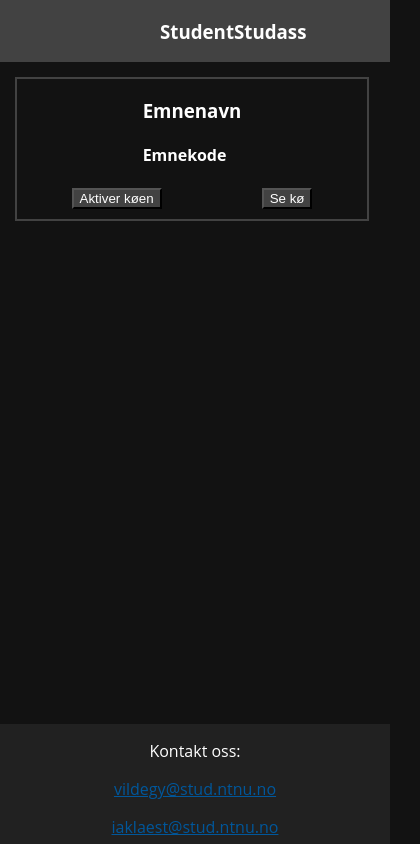
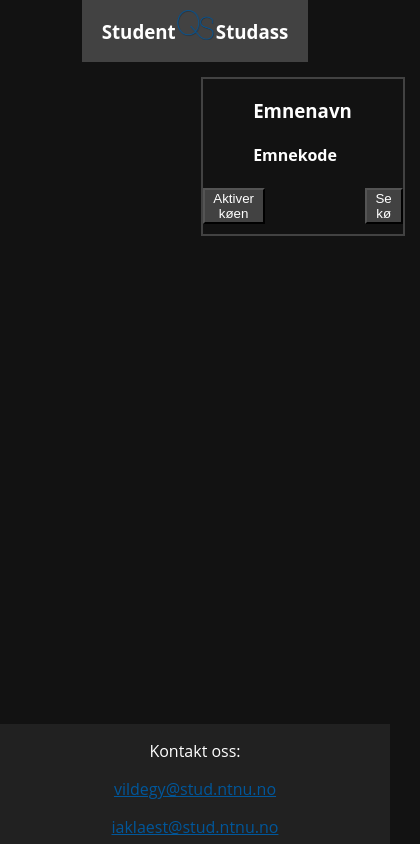
Before and after one commit to Prosjekt-IDATT2105/Frontend, a Vue app: page /studass in a window 390 px wide. Shown: the whole page, 420 px wide, since content can reach past the window. Built offline with nearby package versions, Linux system fonts and the light colour scheme; no server answers.

Commit message:
started on mobile responsive app

```diff
--- a/src/App.vue
+++ b/src/App.vue
@@ -1,6 +1,9 @@
 <!-- Selve applikasjonen som vises for brukeren med link
 til de andre sidene-->
 <template>
+  <div class="User" v-if="this.$store.getters.GET_IsLoggedIn">
+    <h2>{{ this.$store.getters.GET_USERNAME }}</h2>
+  </div>
   <router-view />
   <div id="footer">
     <footer>
@@ -23,7 +26,6 @@ body {
   color: #ffffff;
   justify-content: space-between;
 }
-
 .logInStatus {
   color: azure;
 }
@@ -50,7 +52,16 @@ body {
 .studentbox-container {
   justify-self: center;
 }
-@media screen and (max-width: 640px){
+.User {
+  height: 50px;
+  text-align: center;
+  background-color: #212121;
+}
+h2 {
+  margin-top: 0;
+  padding-top: 10px;
+}
+@media screen and (max-width: 575px){
   .ContainerQS {
     margin-left: 35%;
   }
@@ -63,5 +74,11 @@ body {
     height: 120px;
     justify-content: space-between;
   }
+  .User {
+    background-color: #212121;
+    width: 100%;
+    text-align: center;
+    bottom: 0;
+  }
 }
 </style>
--- a/src/router/index.js
+++ b/src/router/index.js
@@ -21,7 +21,7 @@ const routes = [
     component: StudassPage,
   },
   {
-    path: "/login",
+    path: "/",
     name: "LoginPage",
     component: LoginPage,
   },
--- a/src/views/Admin/AddSubject.vue
+++ b/src/views/Admin/AddSubject.vue
@@ -1,7 +1,7 @@
 <template>
   <div class="container">
     <input type="file" @change="uploadFile" ref="file" />
-    <button @click="submitFile">Send inn</button>
+    <button class="button" @click="submitFile">Send inn</button>
   </div>
 </template>
 <script>
@@ -49,3 +49,16 @@ export default {
   },
 };
 </script>
+<style scoped>
+.button {
+  background-color: #424242;
+  color: #ffffff;
+  width: 100px;
+  margin-top: 15px;
+}
+.button:hover {
+  background-color: #01579b;
+  cursor: pointer;
+  transform: translateY(-1px);
+}
+</style>
--- a/src/views/Admin/Lecturer.vue
+++ b/src/views/Admin/Lecturer.vue
@@ -2,6 +2,7 @@
     <div class="conatiner">
         <div class="header-top">
             <h3>Aktive emne</h3>
+            <img src="@/assets/QS.png"/>
             <h3>Arkiverte Emner</h3>
         </div>
         <div>
@@ -18,7 +19,7 @@ export default {
 }
 </script>
 <style scoped>
-    .container {
+.container {
     display: flex;
     flex-direction: column;
 }
@@ -27,6 +28,11 @@ export default {
     flex-direction: row;
     justify-content: space-between;
     padding: 0 160px 0 160px;
-    background-color: bisque;
+    background-color: #424242;
+}
+img {
+    max-height: 40px;
+    max-width: 20%;
+    margin: 15px;
 }
 </style>
--- a/src/views/Studass/StudassComponent.vue
+++ b/src/views/Studass/StudassComponent.vue
@@ -61,4 +61,14 @@ export default {
     background-color: #01579b;
     transform: translateY(-1px);
 }
+@media screen and (max-width: 575px) {
+    .Studassbox-container {
+        display: flex;
+        flex-direction: column;
+        width: 200px;
+        min-height: 20px;
+        border: 2px solid #424242;
+        align-items: center;
+}
+}
 </style>
--- a/src/views/Studass/StudassPage.vue
+++ b/src/views/Studass/StudassPage.vue
@@ -8,12 +8,13 @@ emner enn de er studentassistent i. De vil ha mulighet til å enten ha studentvi
         Henter inn StudentPage og StudassComponent ettersom hva brukeren ønsker -->
         <div class="header-top">
             <h3 @click="showDetailsStudent()">Student</h3>
+            <img src="@/assets/QS.png"/>
             <h3 @click="showDetailsStudass()">Studass</h3>
         </div>
         <div class="Student" v-show="openStudent">
             <student-page/>
         </div>
-        <div id="Studass" v-show="openStudass">
+        <div class="Studass" v-show="openStudass">
             <studass-component/>
         </div>
     </div>
@@ -53,14 +54,39 @@ export default {
 </script>
 <!--Styling for studentassistent siden -->
 <style scoped>
+.StudassPage {
+    justify-items: space-between;
+    width: 100%;
+}
 .header-top {
     display: flex;
     flex-direction: row;
     justify-content: space-between;
-    padding: 0 160px 0 160px;
+    padding: 0 20px 0 20px;
     background-color: #424242;
 }
-#Studass {
-    justify-content: center;
+.Studass {
+    margin-left: 215px;
+}
+img {
+    max-height: 40px;
+    max-width: 20%;
+    margin-top: 10px;
+}
+@media screen and (max-width: 575px) {
+    img {
+        max-height: 30px;
+        max-width: 20%;
+        margin-top: 10px;
+    }
+    .header-top {
+        display: flex;
+        flex-direction: row;
+        justify-content: space-between;
+        background-color: #424242;
+    }
+    .StudassPage {
+        justify-items: center;
+    }
 }
 </style>
--- a/src/views/Student/AktiveEmner.vue
+++ b/src/views/Student/AktiveEmner.vue
@@ -28,4 +28,16 @@ export default {
 #studentbox {
     align-self: center;
 }
+@media screen and (max-width: 575px) {
+    .header {
+        display: flex;
+        flex-direction: row;
+        justify-content: space-between;
+        padding: 0 160px 0 160px;
+        background-color: #ffffff;
+    }
+    #studentbox {
+        align-self: center;
+    }
+}
 </style>
--- a/src/views/Student/QueComponent.vue
+++ b/src/views/Student/QueComponent.vue
@@ -2,6 +2,7 @@
 Denne vil bli automatisk oppdatert når deres posisjon i køen endrer seg.
 Når det er deres tur vil de få beskjed i QS at det er brukeren sin tur-->
 <template>
+        <h3 id="queue">KØ</h3>
     <div class="studentbox-container">
         <div class="information">
             <h3>Emnenavn</h3>
@@ -31,9 +32,7 @@ export default {
   min-height: 20px;
   border: 2px solid #424242;
   align-items: center;
-  justify-content: center;
-  margin: 15px;
-  align-self: center;
+  margin: 15px 0 0 230px;
 }
 .infromation, h3, h4{
     flex-direction: column;
@@ -52,7 +51,7 @@ export default {
     background-color: #01579b;
     transform: translateY(-1px);
 }
-#add-que {
-    margin-right: 50px;
+#queue {
+    margin-left: 385px;
 }
 </style>
--- a/src/views/Student/StudentPage.vue
+++ b/src/views/Student/StudentPage.vue
@@ -56,15 +56,18 @@ export default {
 <!--Styling for StudentPage visning-->
 <style scoped>
 .container {
+    width: 100%;
     display: flex;
     flex-direction: column;
 }
 .header-top {
+    width: 100%;
     display: flex;
     flex-direction: row;
     justify-content: space-between;
-    padding: 0 160px 0 160px;
+    padding: 0 20px 0 20px;
     background-color: #424242;
+    width: 100%;
 }
 img {
     max-height: 40px;
@@ -77,4 +80,27 @@ img {
 #arkivert:hover {
     cursor: pointer;
 }
+@media screen and (max-width: 575px) {
+    .header-top {
+        width: 100%;
+        padding: 0;
+    }
+    img {
+        max-height: 30px;
+        max-width: 20%;
+        margin-top: 7px;
+    }
+    #active {
+        padding-left: 5px;
+    }
+    #arkivert {
+        padding-right: 5px;
+    }
+    #active:hover {
+        cursor: pointer;
+    }
+    #arkivert:hover {
+        cursor: pointer;
+    }
+}
 </style>
```
